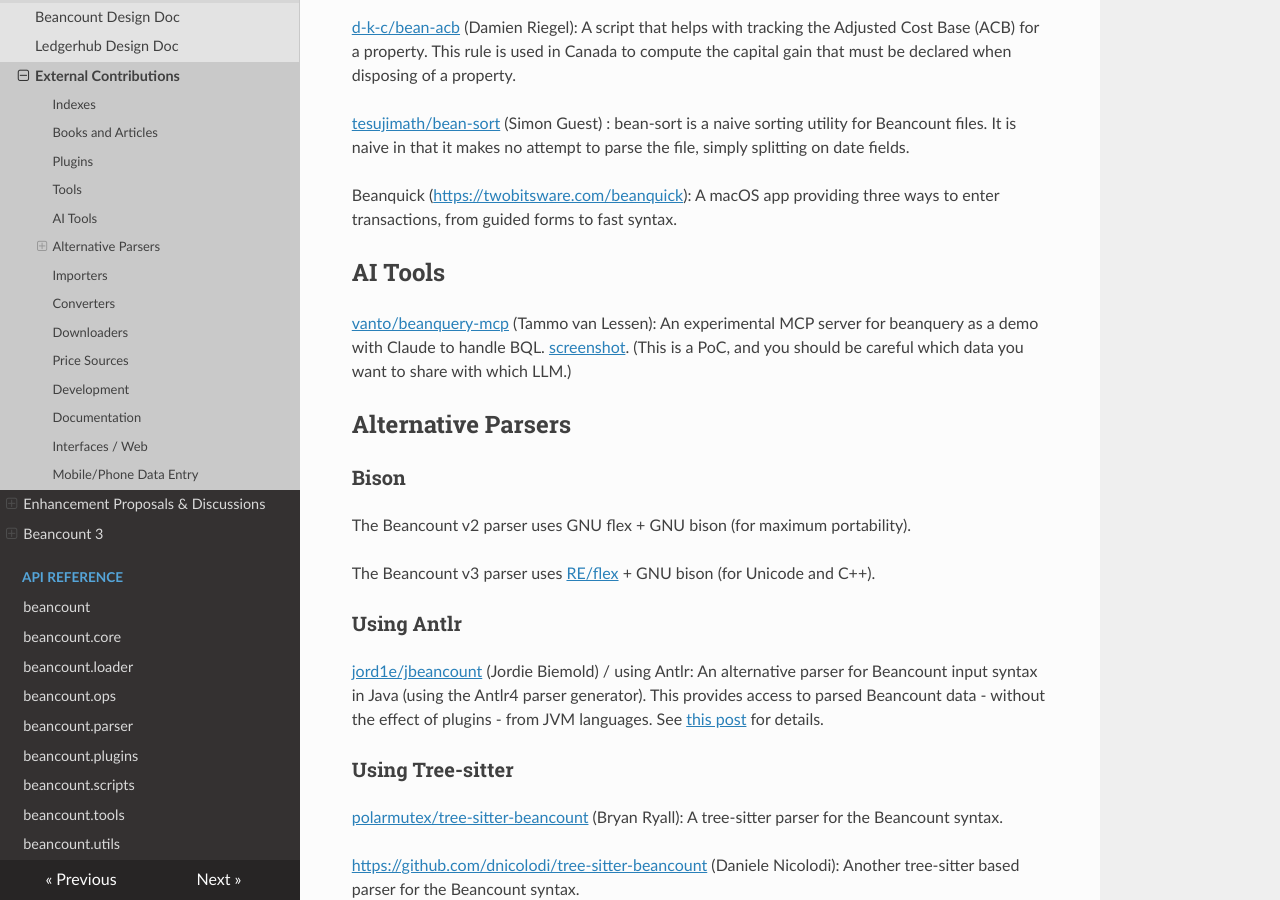
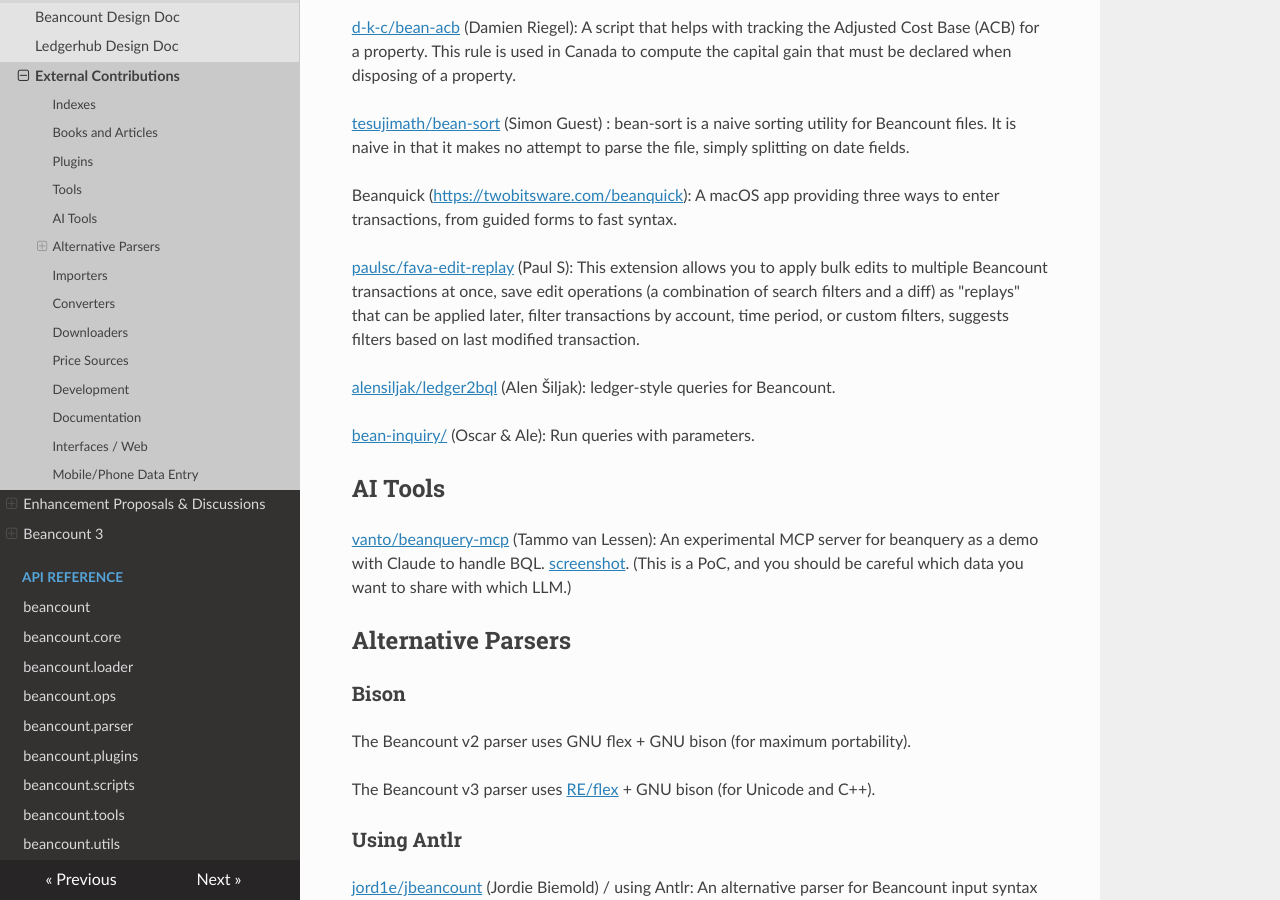
Before and after one commit to beancount/docs, an MkDocs documentation site: the page built from docs/external_contributions.md, in a window 1280 px wide and 900 px high, scrolled down 4600 px. Built offline with MkDocs 1.6.1, drawn with Linux system fonts in a browser that asks for light colours; some of the changed text lies outside the part shown.

Commit message:
Re-generate docs

```diff
--- a/docs/external_contributions.md
+++ b/docs/external_contributions.md
@@ -126,6 +126,12 @@
 
 Beanquick ([<u>https://twobitsware.com/beanquick</u>](https://twobitsware.com/beanquick)): A macOS app providing three ways to enter transactions, from guided forms to fast syntax.
 
+[<u>paulsc/fava-edit-replay</u>](https://github.com/paulsc/fava-edit-replay) (Paul S): This extension allows you to apply bulk edits to multiple Beancount transactions at once, save edit operations (a combination of search filters and a diff) as "replays" that can be applied later, filter transactions by account, time period, or custom filters, suggests filters based on last modified transaction.
+
+[<u>alensiljak/ledger2bql</u>](https://github.com/alensiljak/ledger2bql) (Alen Šiljak): ledger-style queries for Beancount.
+
+[<u>bean-inquiry/</u>](https://pypi.org/project/bean-inquiry/) (Oscar & Ale): Run queries with parameters.
+
 ## AI Tools<a id="ai-tools"></a>
 
 [<u>vanto/beanquery-mcp</u>](https://github.com/vanto/beanquery-mcp) (Tammo van Lessen): An experimental MCP server for beanquery as a demo with Claude to handle BQL. [<u>screenshot</u>](https://github.com/vanto/beanquery-mcp/blob/main/docs/screenshot-expanded.png). (This is a PoC, and you should be careful which data you want to share with which LLM.)
@@ -209,6 +215,10 @@
 [<u>AmmarShaqeel/maybank-importer</u>](https://github.com/AmmarShaqeel/maybank-importer) (Ammar Shaqeel): Importer for PDF statements from Maybank (Malaysia).
 
 [<u>AmmarShaqeel/rajhi-importer</u>](https://github.com/AmmarShaqeel/rajhi-importer) (Ammar Shaqeel): Importer for PDF statements from Rajhi (Saudi Arabia).
+
+[<u>redstreet/beancount\_reds\_importers//amazon</u>](https://github.com/redstreet/beancount_reds_importers/tree/main/beancount_reds_importers/importers/amazon) (Redstreet): Beancount Reds Importers for processing your Amazon GDPR data export.
+
+[<u>tarioch/beancounttools</u>](https://github.com/tarioch/beancounttools/): importer for [<u>AwardWallet</u>](https://awardwallet.com/) which has a (free) API and integrates ~460 loyalty programmes for airlines, car rental, shopping and others.
 
 ## Converters<a id="converters"></a>
 
```
Also changed, not shown: docs/how_we_share_expenses.md (+1 -1 lines), docs/how_we_share_expenses/media/1d35527c96ef642c03cc88c00fdf83e5494e7b36.png (added), docs/how_we_share_expenses/media/859a53a2976ca14d122483a7f69e419afe2609c0.png (deleted).
